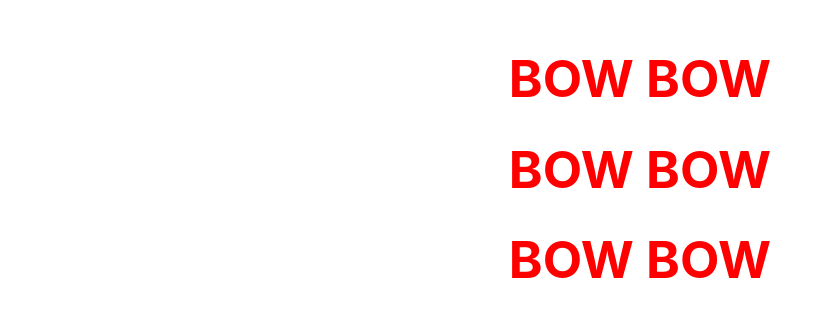
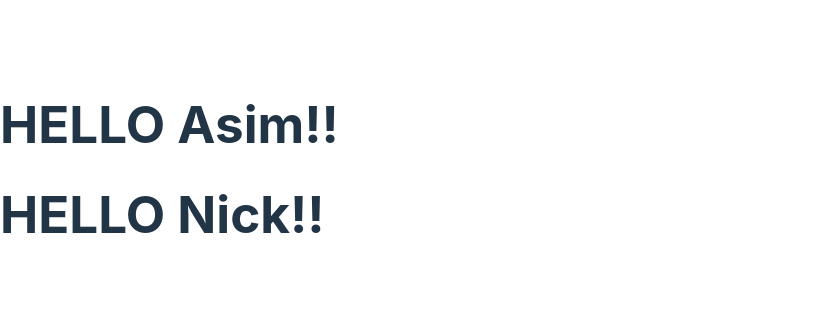
Before and after one commit to asimtimsina/Udemy_fullstack, a React (Vite) app in the folder first-react-project/: page / in a window 1280 px wide. Shown: the part 231-548 px from the top of the page, without its empty margins (0-830 px from the left). Built offline with nearby package versions, Linux system fonts and the light colour scheme.

Commit message:
610. Introducing Props

```diff
--- a/first-react-project/src/App.jsx
+++ b/first-react-project/src/App.jsx
@@ -1,17 +1,17 @@
 
-import './App.css'
-import Cow from './cow'
-import './cow.css'
+// import './App.css'
+// import Cow from './cow'
+// import './cow.css'
+
+import Greeter from './Greeter'
 
 function App() {
 
 
   return (
     <>
-      <Cow />
-      <Cow />
-      <Cow />
-
+      <Greeter person='Asim' />
+      <Greeter person='Nick' />
     </>
   )
 }
--- /dev/null
+++ b/first-react-project/src/Greeter.jsx
@@ -0,0 +1,9 @@
+// export default function Greeter(props) {
+//     console.log(props)
+//     return <h1>HELLO {props.person}!! </h1>
+// }
+
+export default function Greeter({ person }) {
+    // console.log(props)
+    return <h1>HELLO {person}!! </h1>
+}
```
Also changed, not shown: first-react-project/notes.txt.
